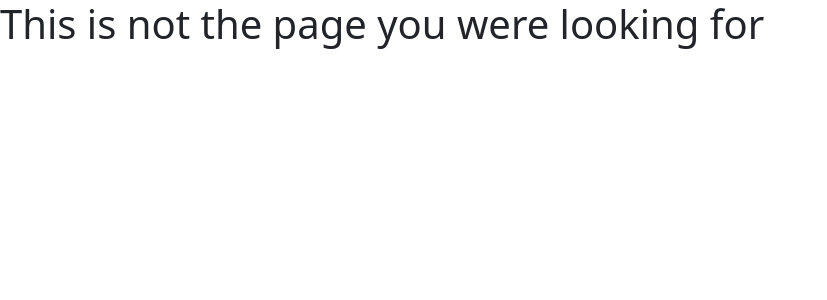
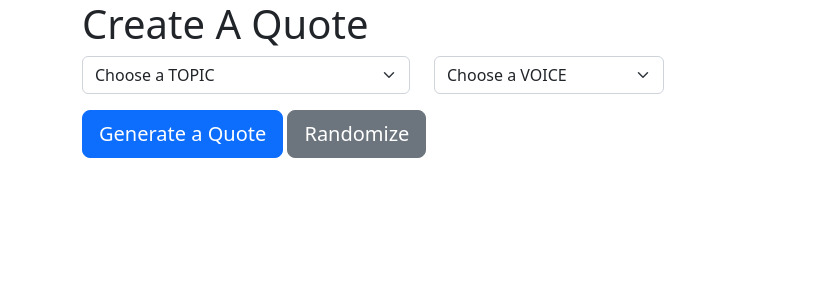
Before and after one commit to Capstone-42-quote-gen/ai-quote-generator, a React (Vite) app in the folder frontend/: page /create-quote in a window 1280 px wide. Shown: the top 300 px of the page, without its empty margins (0-827 px from the left). Built offline with nearby package versions, Linux system fonts and the light colour scheme.

Commit message:
added starting form values for create a quote

```diff
--- a/frontend/src/ui/App.tsx
+++ b/frontend/src/ui/App.tsx
@@ -3,6 +3,7 @@ import 'bootstrap/dist/css/bootstrap.css'
 import './App.css'
 import { Home } from './Home.tsx'
 import { FourOhFour } from './FourOhFour'
+import {CreateQuote} from "./CreateQuote.tsx";
 
 
 export function App() {
@@ -12,6 +13,7 @@ export function App() {
                 <Routes>
                     <Route  path='/' element={<Home />} />
                     <Route path={"*"} element={<FourOhFour />} />
+                    <Route path={'/create-quote'} element={<CreateQuote />} />
                 </Routes>
             </BrowserRouter>
         </>
--- a/frontend/src/ui/CreateQuote.tsx
+++ b/frontend/src/ui/CreateQuote.tsx
@@ -0,0 +1,90 @@
+
+import React from "react";
+import {Button, Form, Container, Row, Col} from "react-bootstrap";
+export function CreateQuote() {
+    return (
+        <>
+
+            <Container>
+                <h1>Create A Quote</h1>
+                <Form>
+                    <Row className="mb-3">
+                        <Col xs="auto">
+                            <Form.Select defaultValue="- Choose a TOPIC - ">
+                                <option>Choose a TOPIC</option>
+                                <option>Being married</option>
+                                <option>Coworkers at the office</option>
+                                <option>Work and productivity</option>
+                                <option>Health and Fitness</option>
+                                <option>Relationships and dating</option>
+                                <option>Education and learning</option>
+                                <option>Technology and social media</option>
+                                <option>Travel and adventure</option>
+                                <option>Money and finance</option>
+                                <option>Self-improvement & personal growth</option>
+                                <option>Politics and current events</option>
+                                <option>Pop culture and entertainment</option>
+                                <option>Hobbies and Interests</option>
+                                <option>Food and Diet</option>
+                                <option>Parenting and Family</option>
+                                <option>School and Education</option>
+                                <option>Love and Relationships</option>
+                                <option>Sports and Fitness</option>
+                                <option>Government</option>
+                                <option>Men</option>
+                                <option>Women</option>
+                                <option>The pandemic</option>
+                                <option>Family Christmas vacation</option>
+                                <option>Thanksgiving holidays</option>
+                                <option>Valentine's Day</option>
+                                <option>Halloween</option>
+                                <option>Mother's Day</option>
+                                <option>Father's Day</option>
+                                <option>Christmas</option>
+                                <option>New Year's Eve</option>
+                                <option>Graduation</option>
+                                <option>Wedding</option>
+                                <option>Baby Shower</option>
+                                <option>Retirement party</option>
+                            </Form.Select>
+                        </Col>
+
+
+                        <Col xs="auto">
+                            <Form.Select defaultValue="Choose a VOICE">
+                                <option>Choose a VOICE</option>
+                                <option>Normal Voice</option>
+                                <option>Valley girl</option>
+                                <option>California surfer</option>
+                                <option>Morgan Freeman</option>
+                                <option>Samuel L. Jackson</option>
+                                <option>The Rock</option>
+                                <option>Gordon Ramsay</option>
+                                <option>Sean Connery</option>
+                                <option>Christopher Walken</option>
+                                <option>Yoda</option>
+                                <option>The Joker</option>
+                                <option>SpongeBob</option>
+                                <option>Kermit the Frog</option>
+                                <option>Gollum</option>
+                                <option>Darth Vader</option>
+                                <option>Forrest Gump</option>
+                                <option>Borat</option>
+                                <option>Arnold Schwarzenegger</option>
+
+                            </Form.Select>
+                        </Col>
+
+                    </Row>
+
+
+                <Button variant="primary" size="lg" type="submit">Generate a Quote</Button>{' '}  <Button variant="secondary" size="lg" type="submit">Randomize</Button>{' '}
+                </Form>
+                </Container>
+
+
+
+
+        </>
+    )
+}
```
